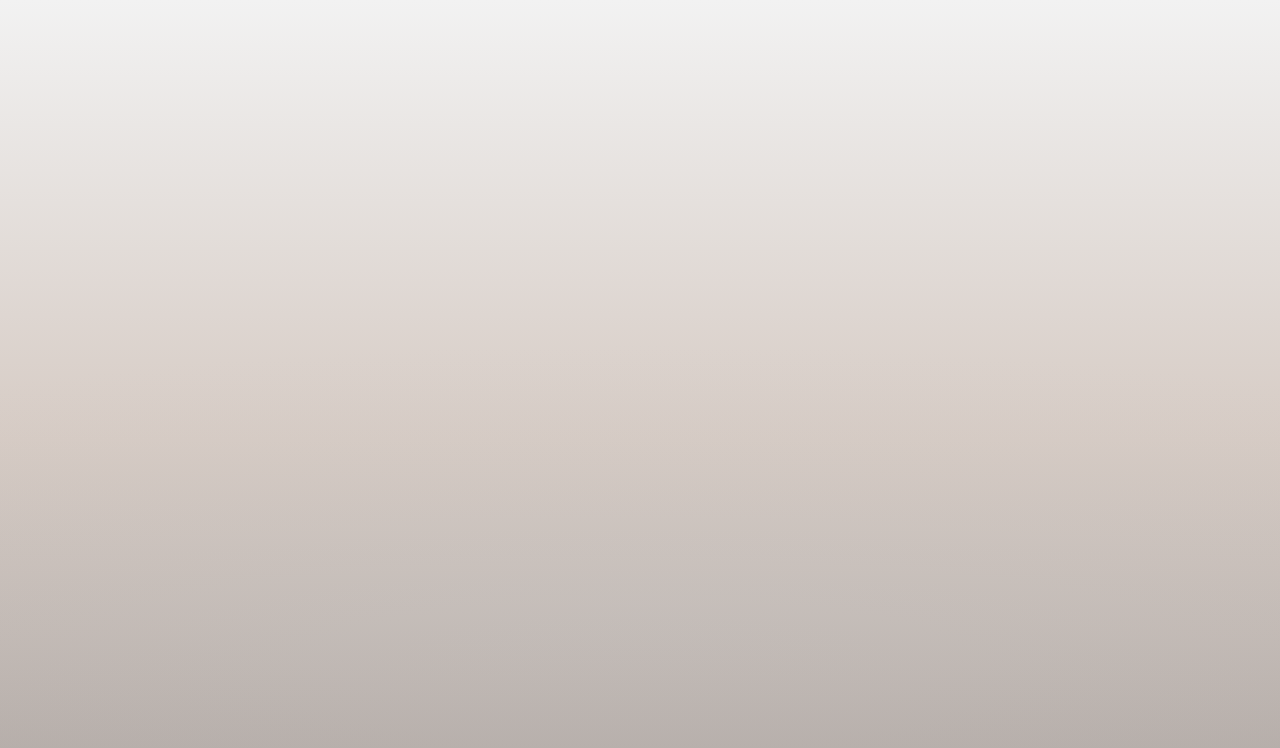
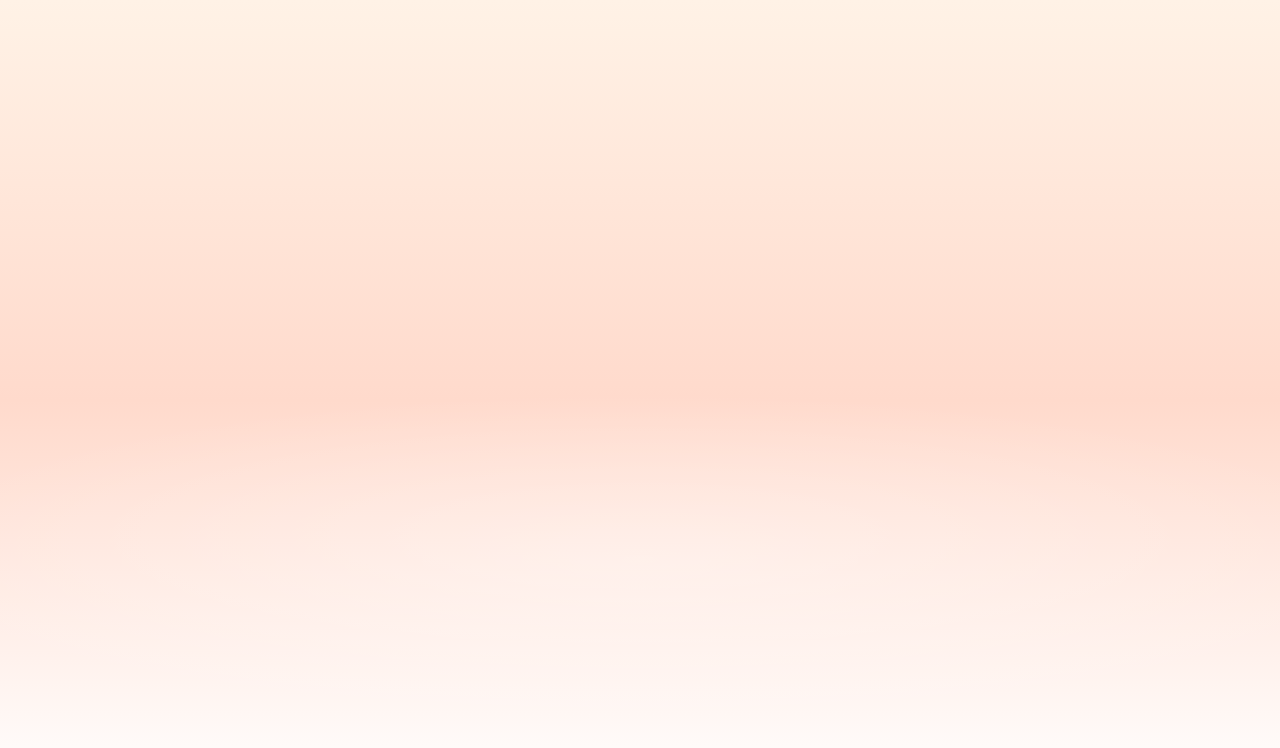
Before and after one commit to GeniusNexus/gnius-data, a plain HTML site: page data/s3_light.html in a window 1280 px wide. Drawn offline with Linux system fonts and the light colour scheme.

Commit message:
Update s3_light.html

```diff
--- a/data/s3_light.html
+++ b/data/s3_light.html
@@ -4,30 +4,20 @@
   <meta charset="utf-8"/>
   <meta name="viewport" content="width=device-width,initial-scale=1,viewport-fit=cover"/>
   <style>
-    html, body {
-      height: 100%;
-      margin: 0;
-      pointer-events: none;
+    html, body { height:100%; margin:0; pointer-events:none; -webkit-tap-highlight-color:transparent; overscroll-behavior:none; }
+    .bg { background-attachment:fixed; }
+
+    .bg {
+      position:fixed; inset:0;
+      background: linear-gradient(180deg, #FFF2E6 0%, #FFDACC 50%, #FFFFFF 100%);
+      background-image:
+        radial-gradient(100% 35% at 50% 70%, rgba(255,255,255,0.35), rgba(255,255,255,0) 60%),
+        linear-gradient(180deg, #FFF2E6 0%, #FFDACC 50%, #FFFFFF 100%);
+      background-repeat:no-repeat;
+      background-size:cover;
     }
-    .bg {
-      position: fixed;
-      inset: 0;
-      background: linear-gradient(
-        180deg,
-        #F2F2F2 0%,
-        #D6CBC4 55%,
-        #B0A8A4 100%
-      );
-      background-image:
-        radial-gradient(120% 40% at 50% 75%, rgba(200,200,200,0.25), rgba(255,255,255,0) 80%),
-        linear-gradient(180deg,#F2F2F2 0%,#D6CBC4 55%,#B0A8A4 100%);
-      background-repeat: no-repeat;
-      background-size: cover;
-    }
-    .safe {
-      position: fixed;
-      inset: env(safe-area-inset-top) env(safe-area-inset-right) env(safe-area-inset-bottom) env(safe-area-inset-left);
-    }
+
+    .safe { position:fixed; inset: env(safe-area-inset-top) env(safe-area-inset-right) env(safe-area-inset-bottom) env(safe-area-inset-left); }
   </style>
 </head>
 <body>
```
